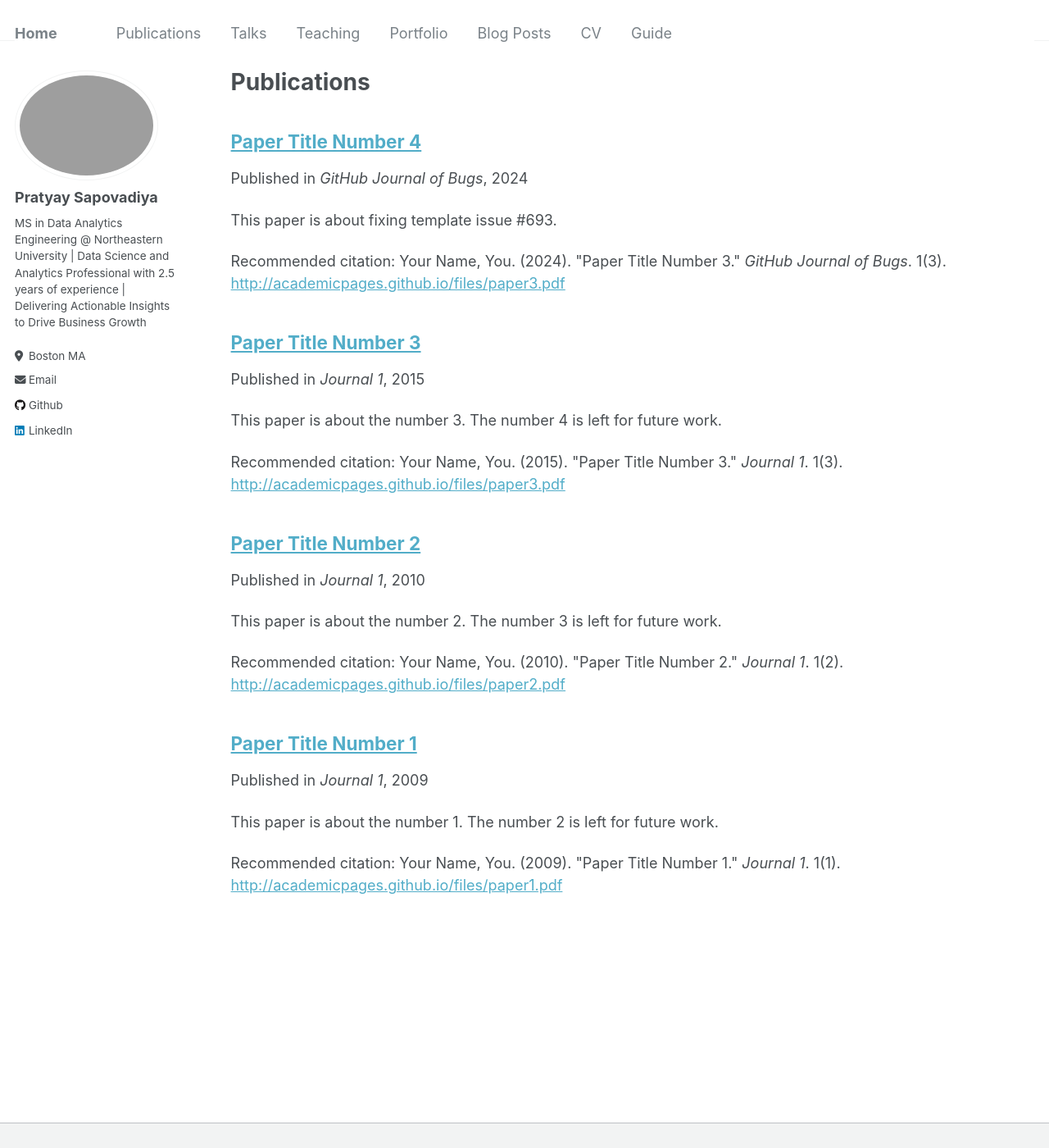
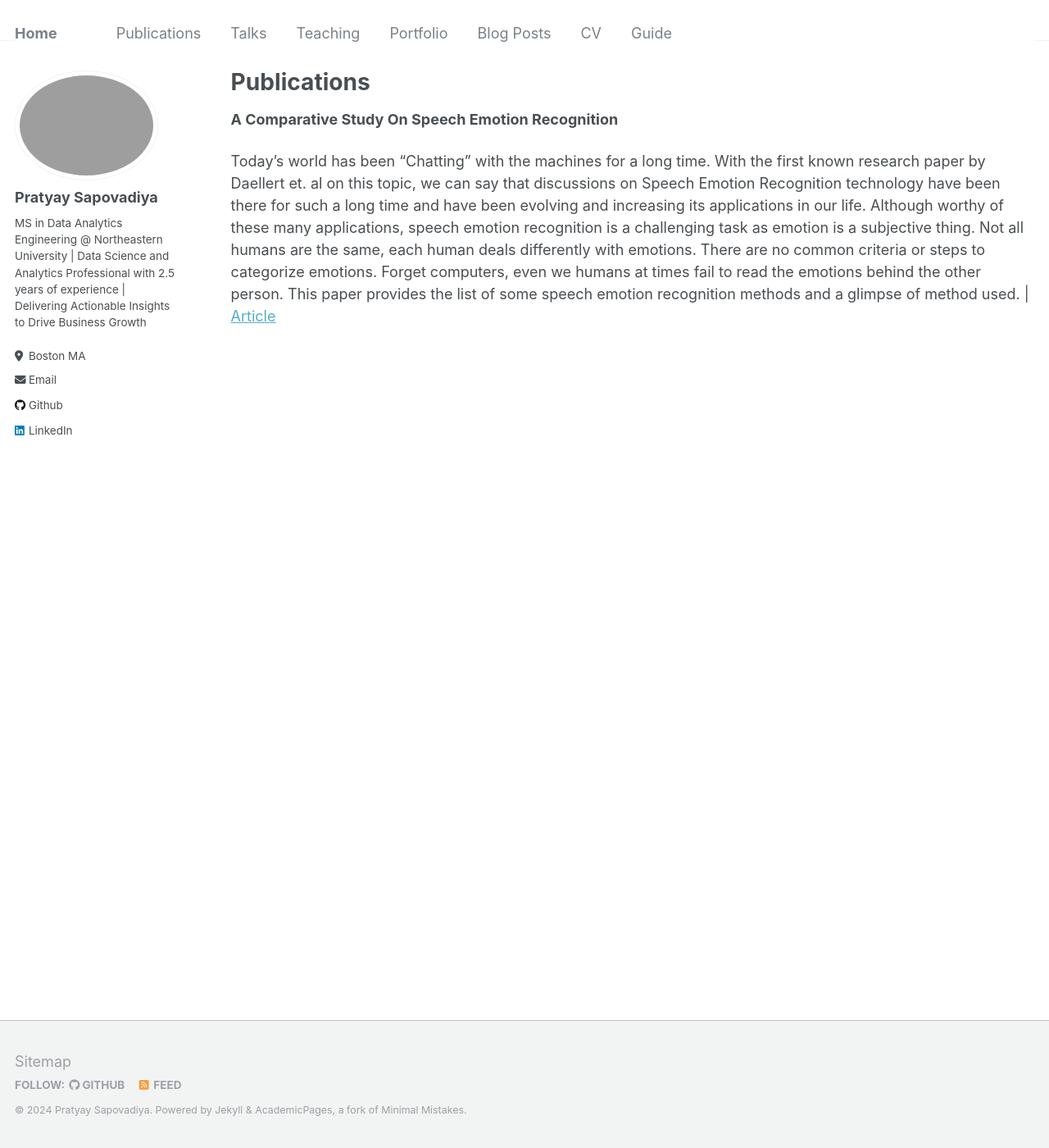
Before and after one commit to pratyay12/pratyay12.github.io, a Jekyll site: the page built from _pages/publications.md, in a window 1280 px wide and 1400 px high. Shown: the whole window at 82% size. Built offline with Jekyll 4.4.1, drawn with Linux system fonts in a browser that asks for light colours.

Commit message:
Update publications.md

```diff
--- a/_pages/publications.md
+++ b/_pages/publications.md
@@ -5,8 +5,17 @@ permalink: /publications/
 author_profile: true
 ---
 
-{% if site.author.googlescholar %}
-  <div class="wordwrap">You can also find my articles on <a href="{{site.author.googlescholar}}">my Google Scholar profile</a>.</div>
+
+**A Comparative Study On Speech Emotion Recognition**
+
+Today's world has been "Chatting" with the machines for a long time. With the first known research paper by Daellert et. al on this topic, we can say that discussions on Speech Emotion Recognition technology have been there for such a long time and have been evolving and increasing its applications in our life. Although worthy of these many applications, speech emotion recognition is a challenging task as emotion is a subjective thing. Not all humans are the same, each human deals differently with emotions. There are no common criteria or steps to categorize emotions. Forget computers, even we humans at times fail to read the emotions behind the other person. This paper provides the list of some speech emotion recognition methods and a glimpse of method used.
+| [Article](https://doi.org/10.47607/ijresm.2020.366)
+
+
+
+
+<!-- {% if author.googlescholar %}
+  You can also find my articles on <u><a href="{{author.googlescholar}}">my Google Scholar profile</a>.</u>
 {% endif %}
 
 {% include base_path %}
@@ -14,3 +23,4 @@ author_profile: true
 {% for post in site.publications reversed %}
   {% include archive-single.html %}
 {% endfor %}
+ -->
```
